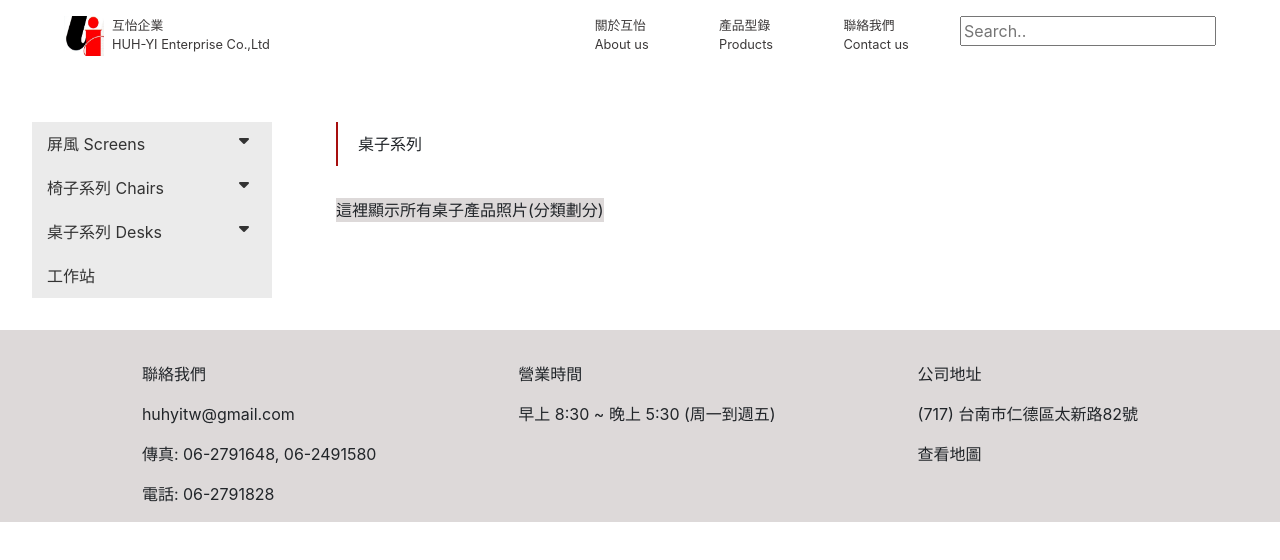
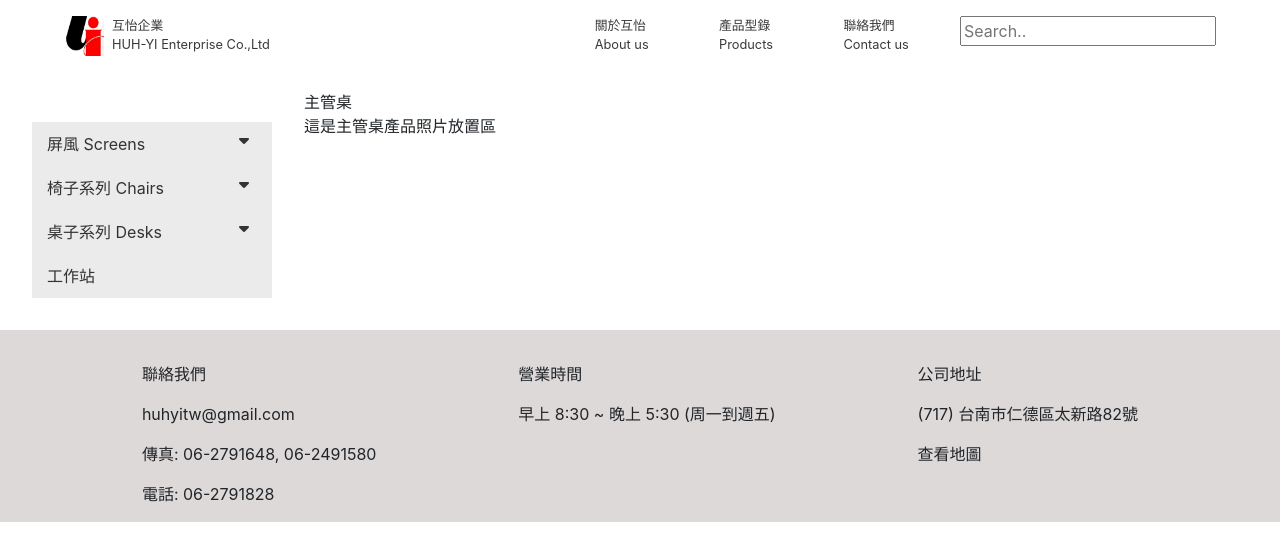
Before and after one commit to hyang77/huhyi-website, a React (Create React App) app: page /product/desks/executive in a window 1280 px wide. Shown: the top 560 px of the page. Built offline with nearby package versions, Linux system fonts and the light colour scheme.

Commit message:
add a link to ExecutiveDesk.js component

```diff
--- a/src/components/Product.js
+++ b/src/components/Product.js
@@ -3,11 +3,14 @@ import {
   BrowserRouter as Router,
   Switch,
   Route,
+  Link,
   NavLink,
+  Redirect,
 } from "react-router-dom";
 import Screenseries from "./Screenseries";
 import Chairseries from "./Chairseries";
 import Deskseries from "./Deskseries";
+import ExecutiveDesk from "./ExecutiveDesk";
 
 class Product extends React.Component {
   constructor(props) {
@@ -53,7 +56,8 @@ class Product extends React.Component {
                   onClick={() => this.isSelected(2)}
                 >
                   <NavLink to="/product/chairs">
-                    椅子系列 Chairs<div className="fa fa-caret-down right"></div>
+                    椅子系列 Chairs
+                    <div className="fa fa-caret-down right"></div>
                   </NavLink>
                   <ul
                     className={`collapsible ${
@@ -81,7 +85,7 @@ class Product extends React.Component {
                     }`}
                   >
                     <li>
-                      <a href="#">主管桌</a>
+                      <Link to="/product/desks/executive">主管桌</Link>
                     </li>
                     <li>
                       <a href="#">會議桌</a>
@@ -99,6 +103,9 @@ class Product extends React.Component {
           </div>
           <div className="product-page-boxes">
             <Switch>
+              <Route path="/product/desks/executive">
+                <ExecutiveDesk />
+              </Route>
               <Route path="/product/screens">
                 <Screenseries />
               </Route>
@@ -108,6 +115,8 @@ class Product extends React.Component {
               <Route path="/product/desks">
                 <Deskseries />
               </Route>
+
+              <Redirect from="/product" to="/product/screens" />
             </Switch>
           </div>
         </div>
```
